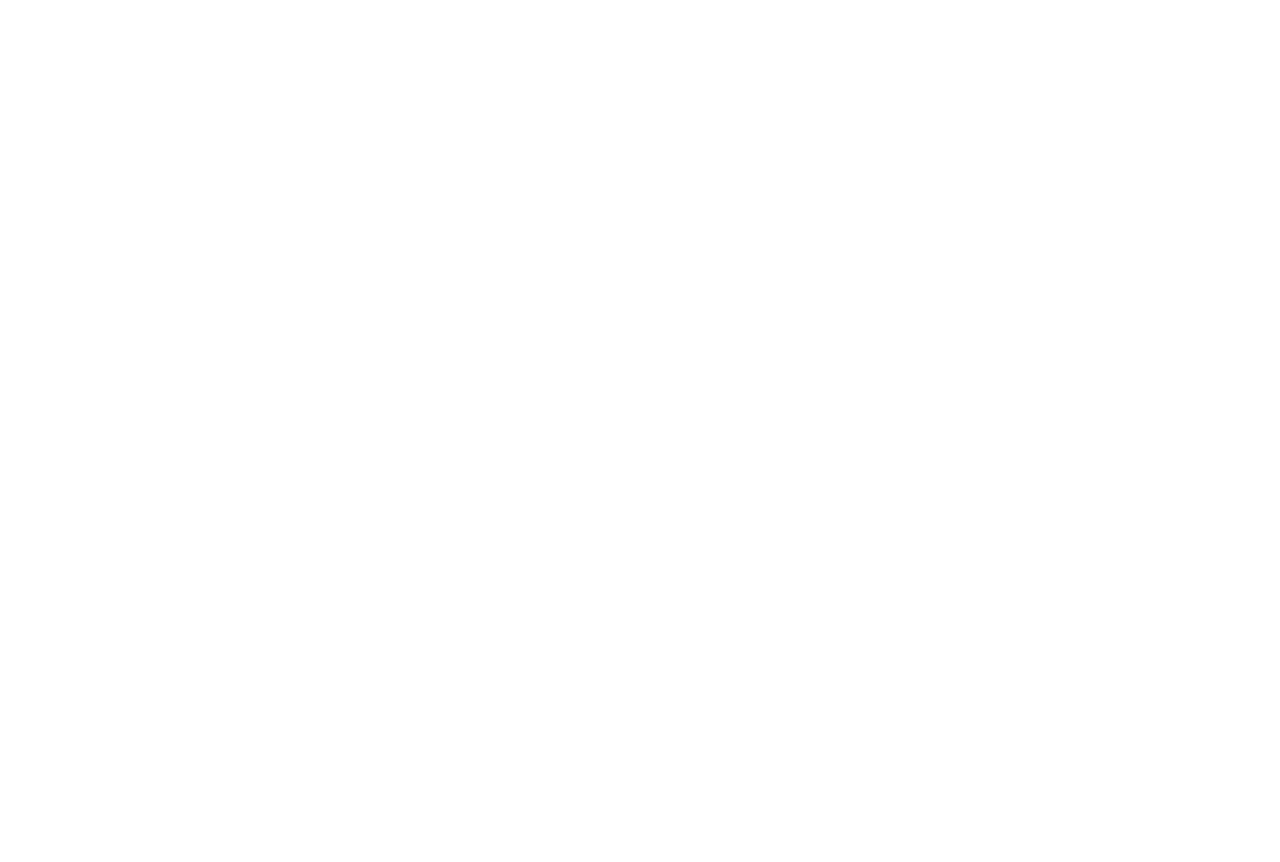
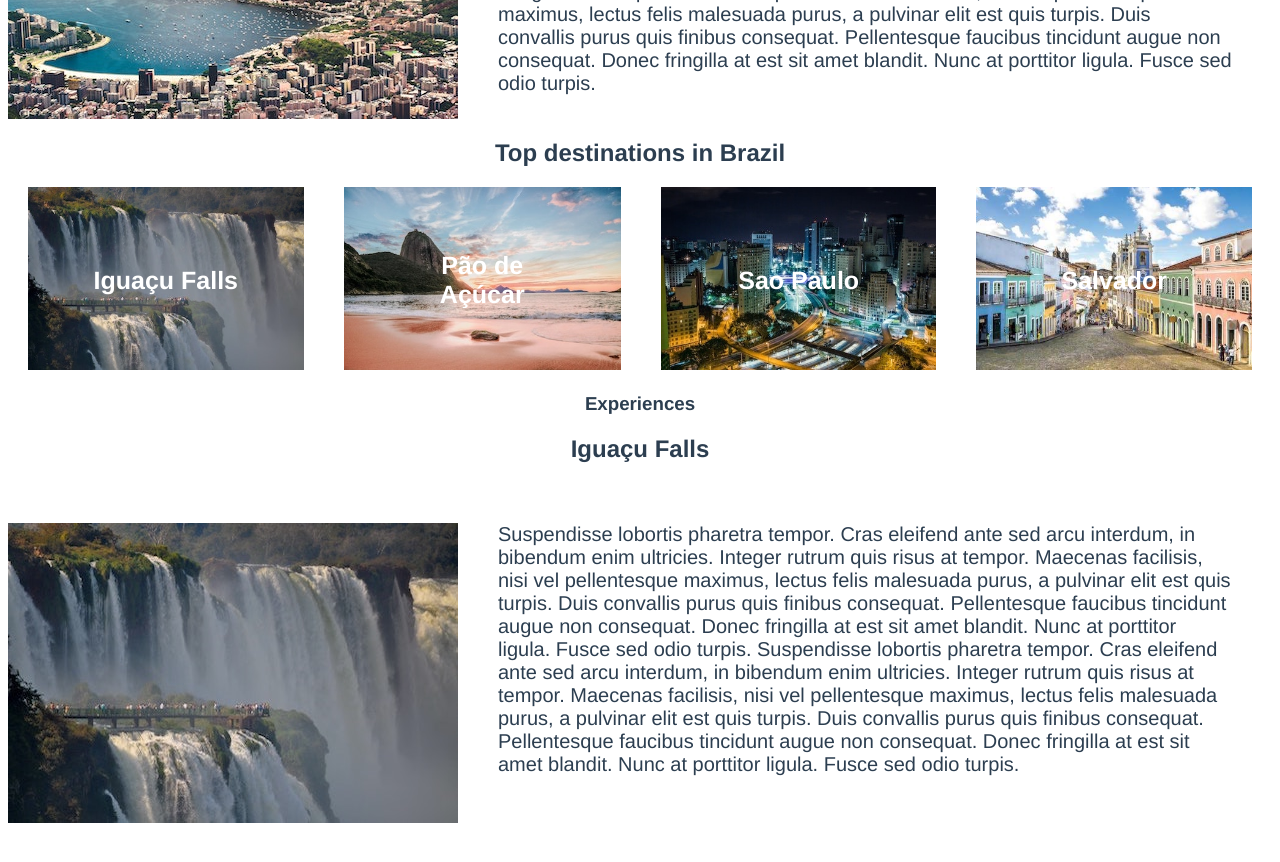
Before and after one commit to klzchz/trip-app, a Vue app: page /destination/brazil/iguacu-falls in a window 1280 px wide. Shown: the part 320-1182 px from the top of the page. Before the commit the page ends 800 px from the top, so only its background shows below. Built offline with nearby package versions, Linux system fonts and the light colour scheme.

Commit message:
Vue Router Nested Routes

```diff
--- a/src/router/index.js
+++ b/src/router/index.js
@@ -48,10 +48,18 @@
     component:() => import(/* webpackChunkName: "panama" */ "../views/Panama.vue"),
   },
   {
-    path:"/details/:slug",
+    path:"/destination/:slug",
     name:"DestinationDetails",
     component:()=>import(/* webpackChunckName: "DestinationDetails"*/"@/views/DestinationDetails.vue"),
     props:true,
+    children:[
+      {
+        path:":experienceSlug",
+        name:"experienceDetails",
+        component:()=>import(/* webpackChunckName: "experienceDetails"*/"@/views/ExperienceDetails.vue"),
+        props:true,
+      }
+    ]
   }
 
 ]
--- a/src/views/DestinationDetails.vue
+++ b/src/views/DestinationDetails.vue
@@ -1,13 +1,31 @@
 <template>
     <div>
-
         <section class="destination">
             <h1>{{destination.name}}</h1>
+              <div class="destination-details">
+                    <img :src="require(`@/assets/${destination.image}`)" :alt="destination.name">
+                    <p v-text="destination.description"></p>
+                </div>
         </section>
-        <div class="destination-details">
-                <img :src="require(`@/assets/${destination.image}`)" :alt="destination.name">
-                <p v-text="destination.description"></p>
-        </div>
+        <section class="experiences">
+            <h2  v-text="`Top destinations in ${destination.name}`"></h2>
+            <div class="cards">
+                <div v-for="experience in destination.experiences" :key="experience.slug" class="card">
+
+                    <router-link :to="{
+                        name:'experienceDetails',
+                        params:{experienceSlug : experience.slug}
+                        }" >
+
+                    <img :src="require(`@/assets/${experience.image}`)" :alt="experience.name">
+                    <span class="card__text" v-text="experience.name">
+
+                    </span>
+                     </router-link>
+                </div>
+            </div>
+            <router-view :key="$route.path"/>
+        </section>
     </div>
 </template>
 
@@ -17,6 +35,8 @@
     data() {
         return {
             // slug:this.$route.params.slug,
+            // experiences:destination.experiences,
+
         }
     },
     props:{
@@ -31,7 +51,8 @@
             return store.destinations.find(
                 destination => destination.slug === this.slug
             )
-        }
+        },
+
     },
 }
 </script>
@@ -52,4 +73,25 @@
     font-size:20px;
     text-align :left;
 }
+.cards {
+  display: flex;
+  justify-content: space-between;
+}
+.cards img {
+  max-height: 200px;
+}
+.card {
+  padding: 0 20px;
+  position: relative;
+}
+.card__text {
+  position: absolute;
+  top: 50%;
+  left: 50%;
+  transform: translate(-50%, -50%);
+  color: white;
+  font-size: 25px;
+  font-weight: bold;
+  text-decoration: none;
+}
 </style>
--- /dev/null
+++ b/src/views/ExperienceDetails.vue
@@ -0,0 +1,61 @@
+<template>
+    <div>
+        <section>
+            <h1>Experiences</h1>
+            <h2>{{experience.name}}</h2>
+            <div class="experience-details">
+                <img :src="require(`@/assets/${experience.image}`)" :alt="experience.image"/>
+                <p v-text="experience.description"></p>
+            </div>
+        </section>
+
+    </div>
+</template>
+<script>
+import store from "@/store.js"
+export default {
+    props:{
+        slug:{
+            type:String,
+            required:true,
+        },
+        experienceSlug:{
+            type:String,
+            required:true,
+        }
+    },
+    computed: {
+        destination()
+        {
+            return store.destinations.find(
+                destination => destination.slug === this.slug
+            )
+        },
+        experience()
+        {
+            return this.destination.experiences.find(
+                experience => experience.slug === this.experienceSlug
+            )
+        }
+    },
+}
+</script>
+
+<style scoped>
+img {
+  max-width: 600px;
+  height: auto;
+  width: 100%;
+  max-height: 400px;
+}
+.experience-details {
+  display: flex;
+  justify-content: space-between;
+  padding: 40px 0;
+}
+p {
+  margin: 0 40px;
+  font-size: 20px;
+  text-align: left;
+}
+</style>
```
